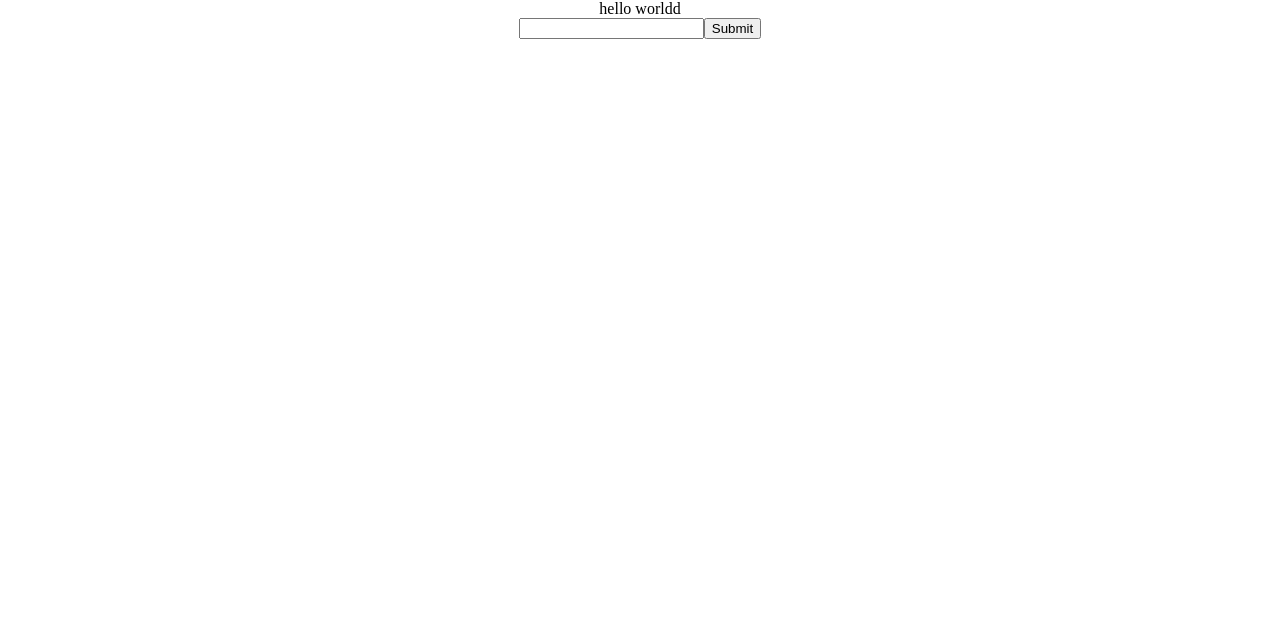
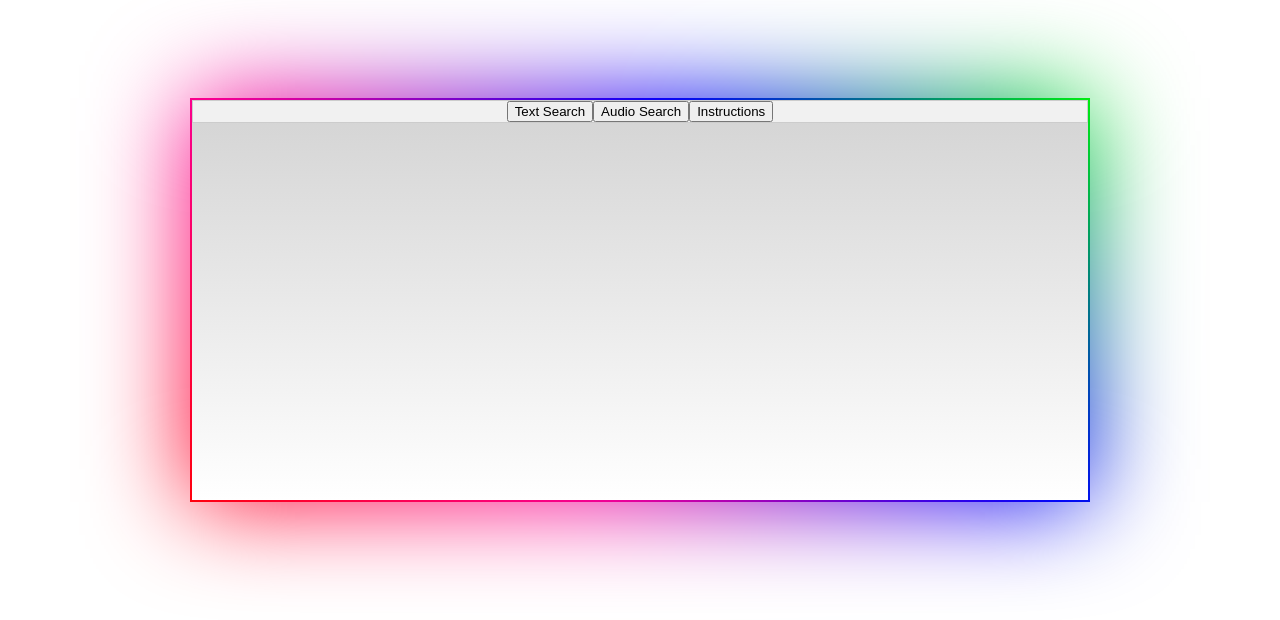
Before and after one commit to Thanh-Lai/lyrics-player, a React app: page / in a window 1280 px wide. Built offline with nearby package versions, Linux system fonts and the light colour scheme; some packages are replaced by stand-ins of ours; no server answers.

Commit message:
added search box

```diff
--- a/src/client/app.css
+++ b/src/client/app.css
@@ -1,4 +1,59 @@
 body {
     text-align: center;
     margin: auto;
+    /* background-color: #d8ecf3 */
 }
+
+#box {
+    margin-top:100px;
+}
+.gradient-border {
+    position: relative;
+    margin: auto;
+    width: 50%;
+    width: 70vw;
+    height: 400px;
+    background: linear-gradient(0deg, white, #D3D3D3);
+  }
+.gradient-border:before, .gradient-border:after {
+    content: '';
+    position: absolute;
+    left: -2px;
+    top: -2px;
+    background: linear-gradient(45deg, #fb0094, #0000ff, #00ff00,#ffff00, #ff0000, #fb0094,
+        #0000ff, #00ff00,#ffff00, #ff0000);
+    background-size: 400%;
+    width: calc(100% + 4px);
+    height: calc(100% + 4px);
+    z-index: -1;
+    animation: steam 20s linear infinite;
+}
+
+@keyframes steam {
+    0% {
+        background-position: 0 0;
+    }
+    50% {
+        background-position: 400% 0;
+    }
+    100% {
+        background-position: 0 0;
+    }
+}
+
+.gradient-border:after {
+    filter: blur(50px);
+}
+
+.tab {
+    overflow: hidden;
+    border: 1px solid #ccc;
+    background-color: #f1f1f1;
+}
+
+.tabcontent {
+    display: none;
+    padding: 6px 12px;
+    border: 1px solid #ccc;
+    border-top: none;
+}
--- a/src/client/app.js
+++ b/src/client/app.js
@@ -1,73 +1,37 @@
 import React, { Component } from 'react';
 import axios from 'axios';
-import Inputs from './components/Inputs';
+import { SearchBox } from './components';
 import './app.css';
+import { API_KEY } from '../../secrets';
 
 export default class App extends Component {
     constructor(props) {
         super(props);
         this.state = {
-            matchedSongs: {}
+            matchedResults: {}
         };
         this.handleSubmit = this.handleSubmit.bind(this);
     }
 
-    handleSubmit(event) {
+    async handleSubmit(event) {
+        const songOrLyric = 'lyrics'; // temp variable
         event.preventDefault();
-        const songInfo = {};
         const { value } = event.target.inputValue;
-        const uriEncode = encodeURI(value);
-        const corsAnywhere = 'https://cors-anywhere.herokuapp.com';
-        const geniusAPI = 'https://genius.com/api';
-        axios.get(`${corsAnywhere}/${geniusAPI}/search/lyrics?q=${uriEncode}&per_page=20`)
-            .then((res) => {
-                const geniusResults = res.data.response.sections[0].hits;
-                for (let i = 0; i < geniusResults.length; i++) {
-                    const hit = geniusResults[i];
-                    const lyricsSnippet = hit.highlights[0].value;
-                    const songApiPath = hit.result.api_path;
-                    const isMatch = lyricsSnippet.toLowerCase().includes(value.toLowerCase());
-                    // Future task: compare value with snippet and display songs with 80% match
-                    // Match words like fallin' vs fallin vs falling, & vs and
-                    // For now, match is based on exact match
-                    if (!isMatch) {
-                        continue;
-                    }
-                    axios.get(`${corsAnywhere}/${geniusAPI}${songApiPath}`)
-                        .then((songRes) => {
-                            const currSong = songRes.data.response.song;
-                            if (currSong.apple_music_id != null) {
-                                const currSongID = currSong.id;
-                                const album = currSong.album;
-                                songInfo[currSongID] = {};
-                                songInfo[currSongID]['id'] = currSongID;
-                                songInfo[currSongID]['title'] = currSong.title;
-                                songInfo[currSongID]['artist'] = album ? album.artist.name : null;
-                                songInfo[currSongID]['album'] = album ? album.name : null;
-                                songInfo[currSongID]['releaseDate'] = currSong.release_date;
-                                songInfo[currSongID]['image'] = currSong.header_image_thumbnail_url;
-                                songInfo[currSongID]['lyrics'] = currSong.share_url;
-                            }
-                        })
-                        .catch(err => console.log(err));
-                    if (songInfo[hit.result.id]) {
-                        songInfo[hit.result.id]['type'] = hit.highlights.index;
-                        songInfo[hit.result.id]['snippet'] = lyricsSnippet;
-                    }
-                }
-            })
-            .catch(err => console.log(err));
-        console.log('songInfo', songInfo);
-        this.setState({ matchedSongs: songInfo });
-        console.log('sate', this.state);
+        if (!value) return;
+        const uriEncodeInput = encodeURI(value);
+        const result = await axios.get(`http://localhost:23450/textSearch?query=${uriEncodeInput}&type=${songOrLyric}`, {
+            headers: {
+                Authorization: API_KEY,
+            }
+        });
+        this.setState({ matchedResults: result.data });
     }
 
     render() {
-        console.log('render', this.state);
+        console.log('render', this.state.matchedResults);
         return (
             <div>
-                hello worldd
-                <Inputs onSubmit={this.handleSubmit} />
+                <SearchBox onSubmit={this.handleSubmit} />
             </div>
         );
     }
--- /dev/null
+++ b/src/client/components/SearchBox.js
@@ -0,0 +1,48 @@
+import React, { Component } from 'react';
+import TextSearch from './TextSearch';
+
+export default class SearchBox extends Component {
+    constructor(props) {
+        super(props);
+        this.handleChangeTab = this.handleChangeTab.bind(this);
+    }
+
+    handleChangeTab(event, cityName) {
+        let i = 0;
+        let tabcontent = [];
+        let tablinks = [];
+        tabcontent = document.getElementsByClassName('tabcontent');
+        for (i = 0; i < tabcontent.length; i++) {
+            tabcontent[i].style.display = 'none';
+        }
+        tablinks = document.getElementsByClassName('tablinks');
+        for (i = 0; i < tablinks.length; i++) {
+            tablinks[i].className = tablinks[i].className.replace(' active', '');
+        }
+        document.getElementById(cityName).style.display = 'block';
+        event.currentTarget.className += ' active';
+    }
+
+    render() {
+        return (
+            <div id="box" className="gradient-border">
+                <div className="tab">
+                    <button type="button" className="tablinks" onClick={(event) => { this.handleChangeTab(event, 'textSearch'); }}>Text Search</button>
+                    <button type="button" className="tablinks" onClick={(event) => { this.handleChangeTab(event, 'audioSearch'); }}>Audio Search</button>
+                    <button type="button" className="tablinks" onClick={(event) => { this.handleChangeTab(event, 'instructions'); }}>Instructions</button>
+                </div>
+                <div id="textSearch" className="tabcontent">
+                    <TextSearch onSubmit={this.props.onSubmit} />
+                </div>
+
+                <div id="audioSearch" className="tabcontent">
+                    Coming Soon
+                </div>
+
+                <div id="instructions" className="tabcontent">
+                    Instructions Here
+                </div>
+            </div>
+        );
+    }
+}
--- a/src/client/components/Inputs.js
+++ b/src/client/components/TextSearch.js
@@ -1,6 +1,6 @@
 import React from 'react';
 
-export default function Inputs({ onSubmit }) {
+export default function TextSearch({ onSubmit }) {
     return (
         <form onSubmit={event => onSubmit(event)}>
             <input id="inputValue" type="text" />
--- /dev/null
+++ b/src/client/components/index.js
@@ -0,0 +1,2 @@
+export { default as TextSearch } from './TextSearch';
+export { default as SearchBox } from './SearchBox';
```
Also changed, not shown: .eslintrc.json.
